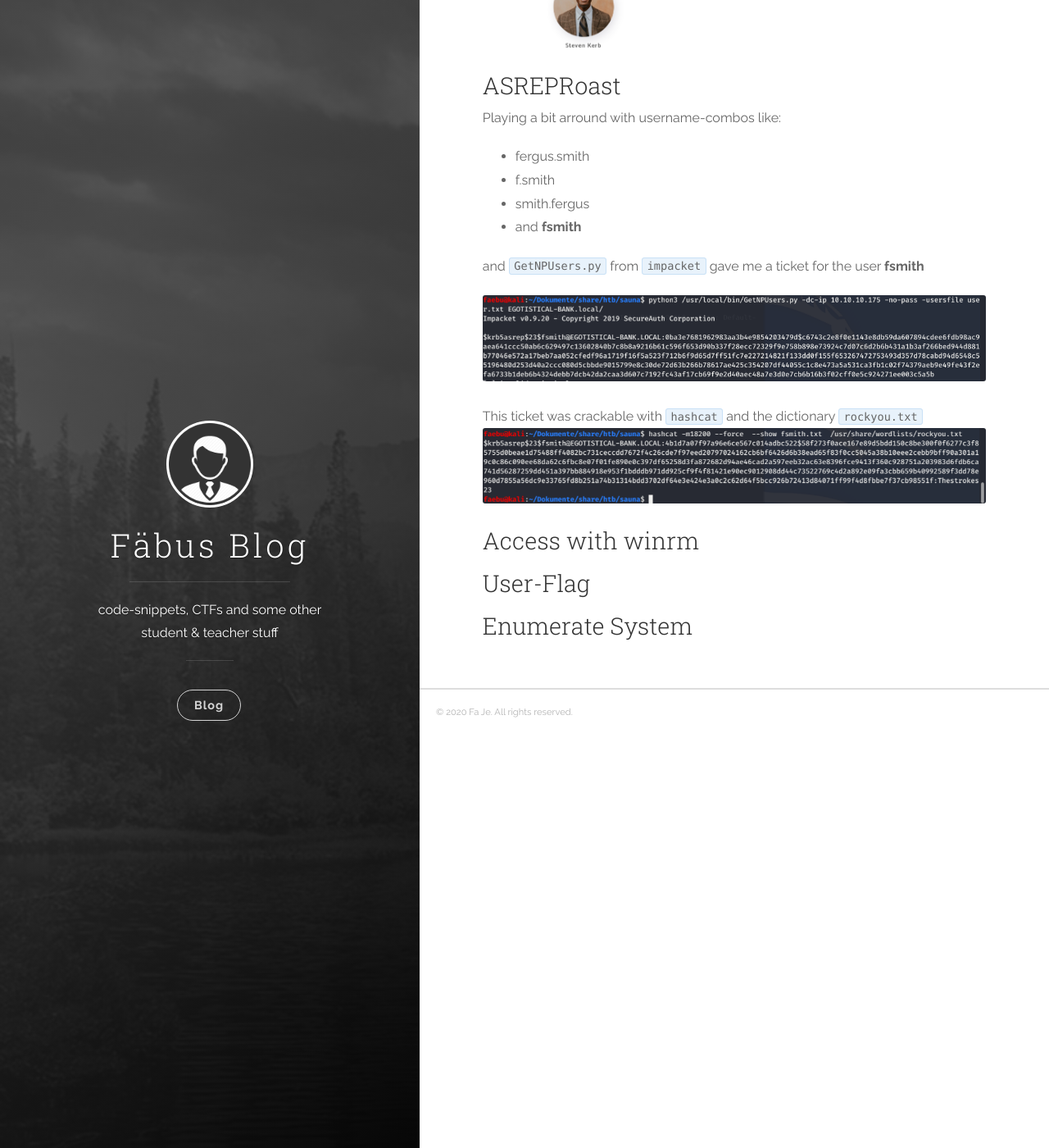
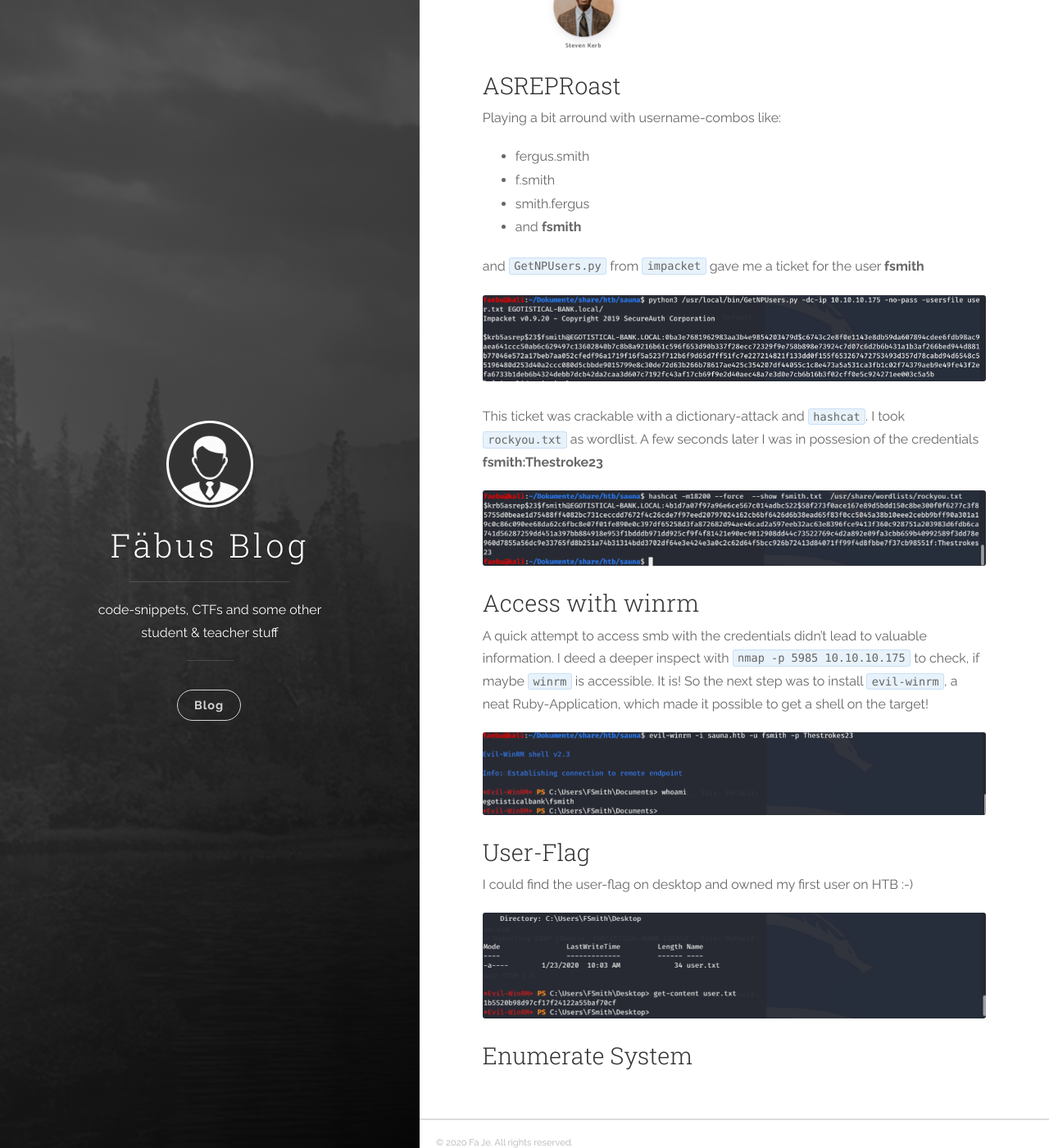
Before and after one commit to jaeflo/jaeflo.github.io, a Jekyll site: the page built from _posts/2020-03-12-hack-the-box-sauna.md, in a window 1280 px wide and 1400 px high, scrolled down 2043 px. Shown: the whole window at 82% size. Built offline with Jekyll 4.4.1, drawn with Linux system fonts in a browser that asks for light colours.

Commit message:
userflag

```diff
--- a/_posts/2020-03-12-hack-the-box-sauna.md
+++ b/_posts/2020-03-12-hack-the-box-sauna.md
@@ -34,12 +34,20 @@ and `GetNPUsers.py` from `impacket` gave me a ticket for the user **fsmith**
 
 ![asreproast](/images/sauna/asreproast.png)
 
-This ticket was crackable with `hashcat` and the dictionary `rockyou.txt`
+This ticket was crackable with a dictionary-attack and `hashcat`. I took `rockyou.txt` as wordlist. A few seconds later I was in possesion of the credentials **fsmith:Thestroke23**
+
 ![hashcat](/images/sauna/hashcat.png)
 
+### Access with winrm
+A quick attempt to access smb with the credentials didn't lead to valuable information. I deed a deeper inspect with `nmap -p 5985 10.10.10.175` to check, if maybe `winrm` is accessible. It is!
+So the next step was to install `evil-winrm`, a neat Ruby-Application, which made it possible to get a shell on the target!
 
-### Access with winrm
+![winrm](/images/sauna/winrm.png)
 
 ### User-Flag
+I could find the user-flag on desktop and owned my first user on HTB :-)
+
+![userflag](/images/sauna/userflag.png)
+
 
 ### Enumerate System
```
Also changed, not shown: images/sauna/userflag.png (added), images/sauna/winrm.png (added).
